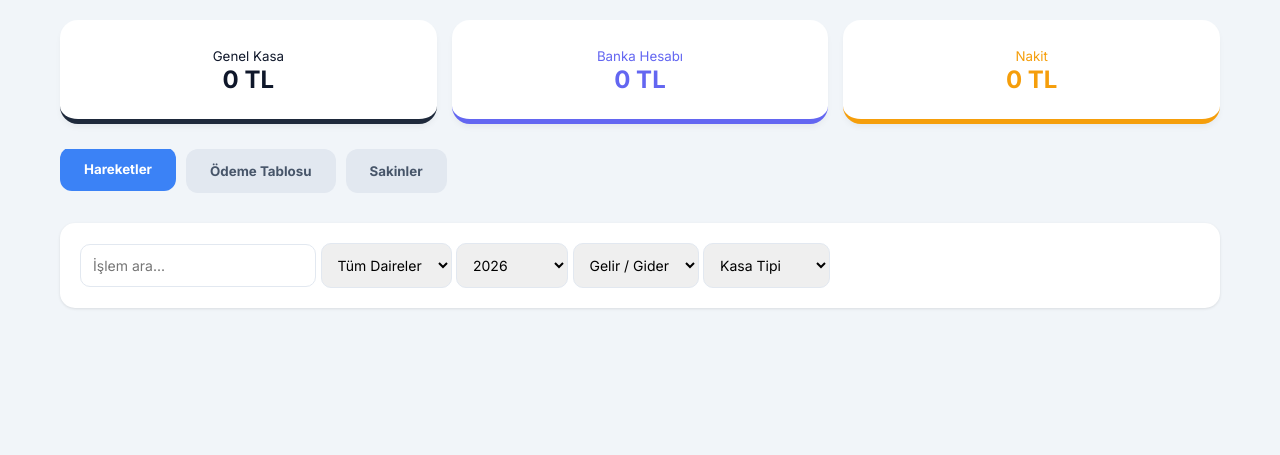
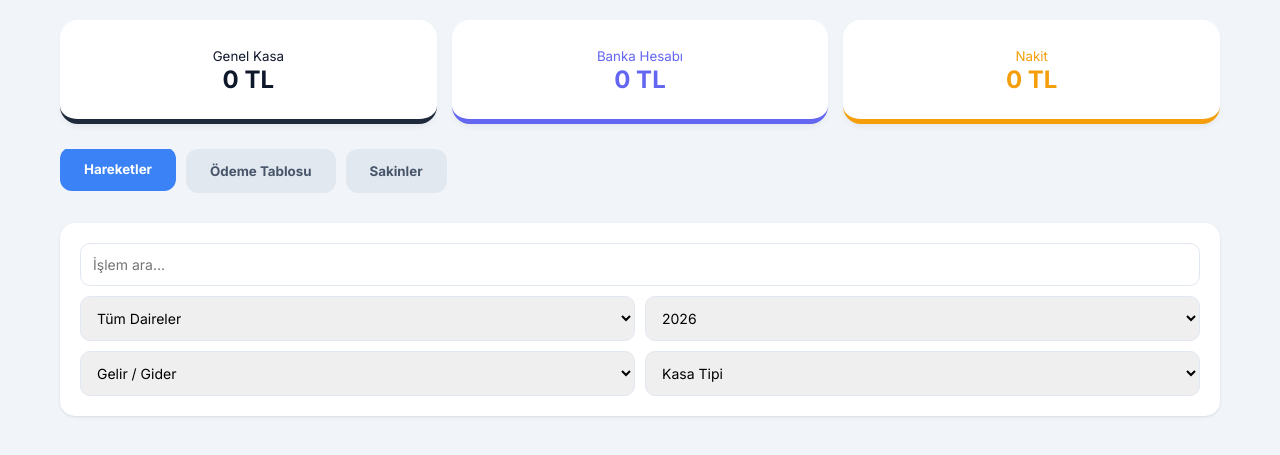
Before and after one commit to YasirErturk/cemre-yonetim, a plain HTML site: page index.html in a window 1280 px wide. Shown: the part 67-522 px from the top of the page. Drawn offline with nearby package versions, Linux system fonts and the light colour scheme; no server answers.

Commit message:
Add files via upload

```diff
--- a/style.css
+++ b/style.css
@@ -35,10 +35,15 @@ body { background: #f1f5f9; color: #0f172a; padding-bottom: 50px; }
 
 /* Form & Lists */
 .filter-section { background: white; padding: 20px; border-radius: 15px; margin-bottom: 20px; box-shadow: 0 1px 3px rgba(0,0,0,0.1); }
-filter-grid {
+.filter-grid {
     display: grid;
-    grid-template-columns: repeat(auto-fit, minmax(130px, 1fr));
+    grid-template-columns: repeat(2, 1fr); /* Kutuları yan yana 2 adet dizer */
     gap: 10px;
+}
+
+/* Arama kutusunu (ilk eleman) en üstte tek başına ve tam genişlik yapar */
+.filter-grid input[type="text"] {
+    grid-column: span 2;
 }
 .add-data-section { background: #fff; padding: 25px; border-radius: 18px; margin-bottom: 20px; border-left: 8px solid #10b981; box-shadow: 0 4px 6px rgba(0,0,0,0.05); }
 .input-grid-large { display: grid; grid-template-columns: repeat(auto-fit, minmax(140px, 1fr)); gap: 12px; margin-top: 15px; }
```
